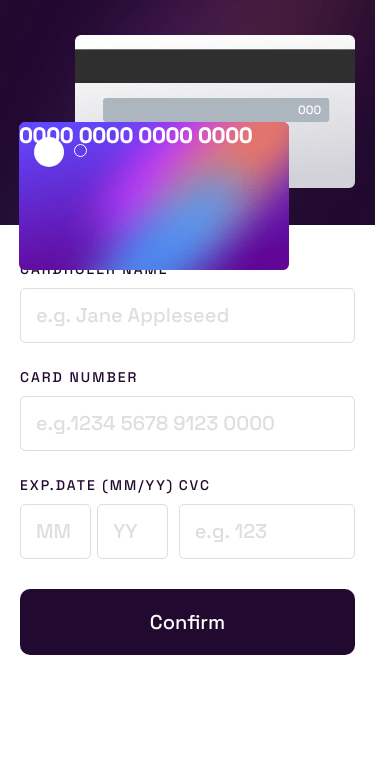
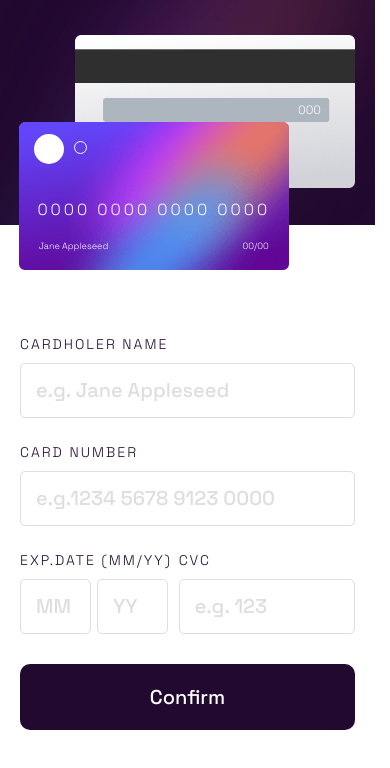
Before and after one commit to ldrennan279/Interactive-card-details-form, a plain HTML site: page index.html in a window 390 px wide. Drawn offline with Linux system fonts and the light colour scheme.

Commit message:
4th Commit
Re-factored css on mobile.

```diff
--- a/index.html
+++ b/index.html
@@ -7,50 +7,71 @@
     <link rel="stylesheet" href="style.css">
     <link rel="preconnect" href="https://fonts.googleapis.com">
     <link rel="preconnect" href="https://fonts.gstatic.com" crossorigin>
-    <link href="https://fonts.googleapis.com/css2?family=Space+Grotesk:wght@500&display=swap" rel="stylesheet">
+    <link href="https://fonts.googleapis.com/css2?family=Space+Grotesk:wght@300;500&display=swap" rel="stylesheet">
     <script src="main.js" defer></script>
     <title>Interactive card details form</title>
 </head>
 <body>
     <main class="container">
         <header class="backgroundDisplay">
+
             <div class="backOfCard">
                 <img src="./images/bg-card-back.png" alt="picture of reverse side of bank card" width="280px">
                 <div class="cvcNumbers">000</div>
             </div>
+
             <div class="frontOfCard">
+
                 <img src="./images/bg-card-front.png" alt="picture of front side of card" width="270px">
+
                     <div class="circles">
                         <div class="bigCircle"></div>
                         <div class="smallCircle"></div>
                     </div>
+
                     <div class="longCardNumber">
                         <h3> 0000 0000 0000 0000</h3>
                     </div>
-                <div>
-                    <div class="cardHolderName"></div>
-                    <div class="expDate"></div>
+
+                    <div class="cardDetails">
+                        <div class="cardHolderName">
+                            <h3 class="frontCardText">Jane Appleseed</h3>
+                        </div>
+                        <div class="expDate">
+                            <h3 class="frontCardText">00/00</h3>
                         </div>
                     </div>
+
         </header>
+
         <div class="form_section">
             <form action="" class="form_details">
+
                 <label for="cardHolderName" class="formTitleText">CARDHOLER NAME</label>
-                    <input type="text" placeholder="e.g. Jane Appleseed" class="cardHolderName input" id="cardHolderName" required>
+                    <input type="text" placeholder="e.g. Jane Appleseed" class="input" id="cardHolderName" required>
+
                 <label for="" class="formTitleText">CARD NUMBER</label>
                     <input type="text" placeholder="e.g.1234 5678 9123 0000" class="cardNumber input" id="cardNumber" required>
+
                 <div class="smallerInputFieldArea formTitleText">
+
                     <div class="cardDateInputSection">
+
                         <label for="date" class="formTitleText">EXP.DATE (MM/YY)</label>
                             <input type="text" placeholder="MM" class="expDateYear input" id="date"  required>
                             <input type="text" placeholder="YY" class="expDateMonth input" id="date" required>
+
                     </div>
                     <div>
+
                         <label for="cvc" class="formTitleText">CVC</label>
                             <input type="text" placeholder="e.g. 123" class="cvc input" id="cvc" required>
+
                     </div>
                 </div>
+
                 <button class="confirm-btn">Confirm</button>
+
             </form>
         </div>
     </main>
--- a/style.css
+++ b/style.css
@@ -39,27 +39,30 @@ body{
 .cvcNumbers{
     color: white;
     font-size: 12px;
-    font-family: 'Space Grotesk', sans-serif;
+    font-weight: 300;
     z-index: 1;
     position: absolute;
     margin-top: 67px;
     margin-left: 223px ;
 }
 
+/* front of card */
+
 .frontOfCard{
     z-index: 1;
     margin-top: -66px;
     margin-left: 5%;
+    width: 270px;
     display: flex;
     flex-direction: column;
 }
 
 .circles{
-    position: absolute;
     margin: 15px;
     width: 100px;
     display: flex;
     flex-direction: row;
+    margin-top: -136px;
 }
 
 .bigCircle{
@@ -81,16 +84,37 @@ body{
 }
 
 .longCardNumber{
-    position: absolute;
+    margin: 20px auto 10px;
+}
+
+.longCardNumber h3{
     color: white;
-    font-family: 'Space Grotesk', sans-serif;
-    font-weight: lighter;
+    font-size: 16px;
+    letter-spacing: 3px;
+    font-weight: 300;
 }
+
+.cardDetails{
+    margin: auto;
+    padding: 5px;
+    width: 100%;
+    display: flex;
+    flex: row;
+    justify-content: space-between;
 }
+
+.frontCardText{
+    font-size: 9px;
+    font-weight: 300;
+    color: white;
+    margin: 5px 15px;
+}
+
+
 
 /* form */
 .form_section{
-    margin-top: 30%;
+    margin-top: 20%;
 }
 
 .form_details{
@@ -111,6 +135,7 @@ body{
 }
 .formTitleText{
     margin-top: 15px;
+    font-family: 'Space Grotesk', sans-serif;
     font-size: 14px;
     font-weight: lighter;
     color: hsl(278, 68%, 11%);
```
Lines whose indentation alone changed are shown as unchanged.
